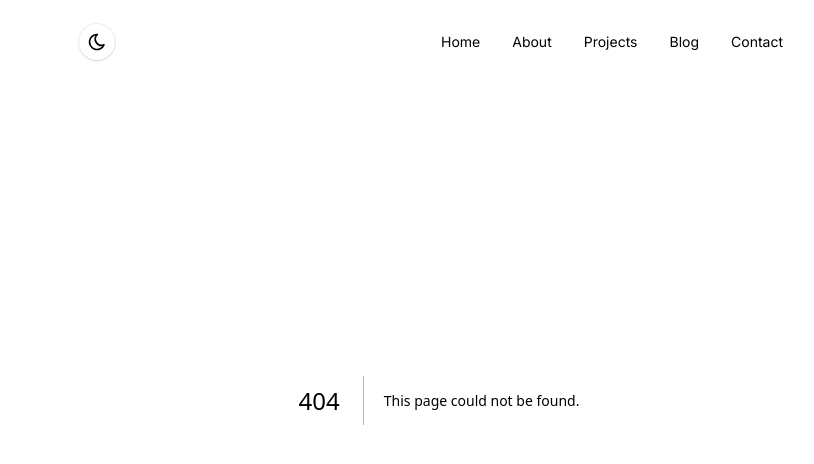
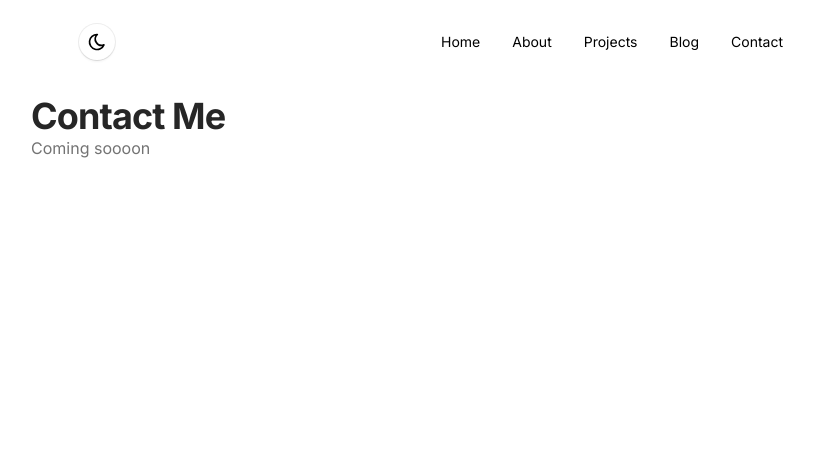
Before and after one commit to SalmanNajah/Portfolio, a Next.js app: page /contact in a window 1280 px wide. Before the commit this address had no page. Shown: the top 464 px of the page, without its empty margins (201-1015 px from the left). Built offline with nearby package versions, Linux system fonts and the light colour scheme.

Commit message:
feat: add Contact page with metadata and layout

```diff
--- /dev/null
+++ b/src/app/contact/page.tsx
@@ -0,0 +1,20 @@
+import Container from "@/components/container";
+import { Metadata } from "next";
+
+export const metadata: Metadata = {
+    title: "Salman Najah | Contact",
+    description: "Learn more about Salman Najah.",
+};
+
+export default async function ContactPage() {
+    return (
+        <div>
+            <Container className="min-h-[120vh] pt-24 pb-8 border-neutral-200 dark:border-neutral-700 ">
+                <h1 className="text-3xl md:text-4xl font-bold text-primary dark:text-white tracking-tight">
+                    Contact Me
+                </h1>
+                <p className="text-neutral-500">Coming soooon</p>
+            </Container>
+        </div>
+    );
+}
```
